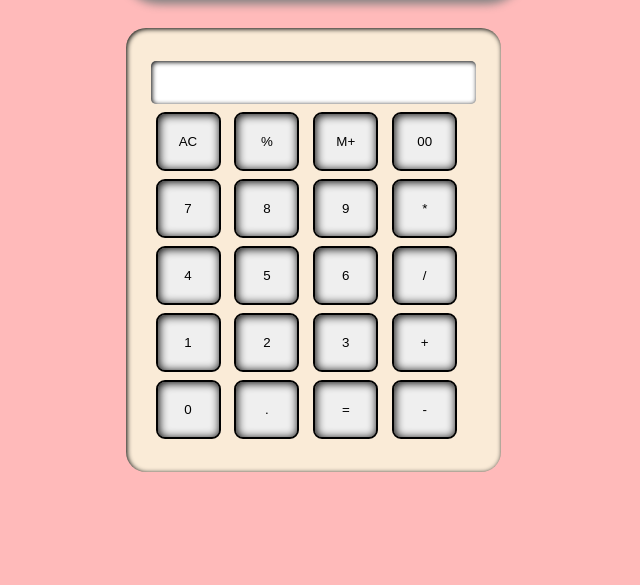
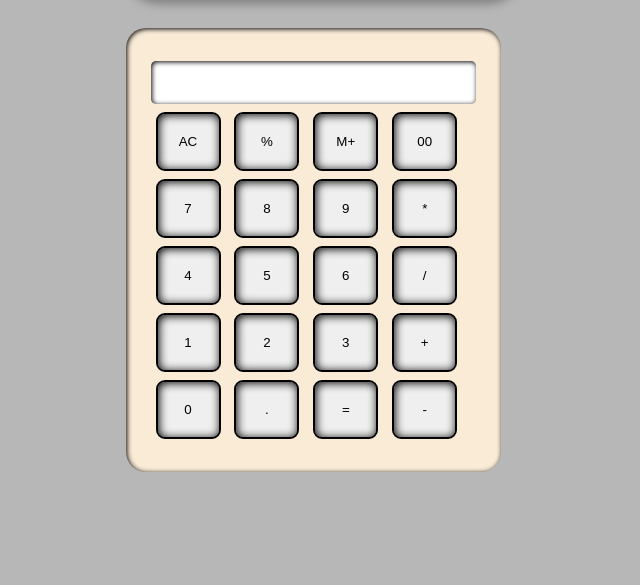
Before and after one commit to GohelHiren/Calculator, a plain HTML site: page index.html in a window 1280 px wide. Shown: the part 231-816 px from the top of the page, without its empty margins (327-967 px from the left). Drawn offline with Linux system fonts and the light colour scheme.

Commit message:
change color

```diff
--- a/style.css
+++ b/style.css
@@ -1,7 +1,7 @@
   @import url('https://fonts.googleapis.com/css2?family=Oswald:wght@300&family=Roboto:wght@300&display=swap');
 
   body {
-    background-color: rgba(255, 12, 12, 0.283);
+    background-color: rgba(0, 0, 0, 0.283);
       height: 100vh;
       display: flex;
       justify-content: center;
```
